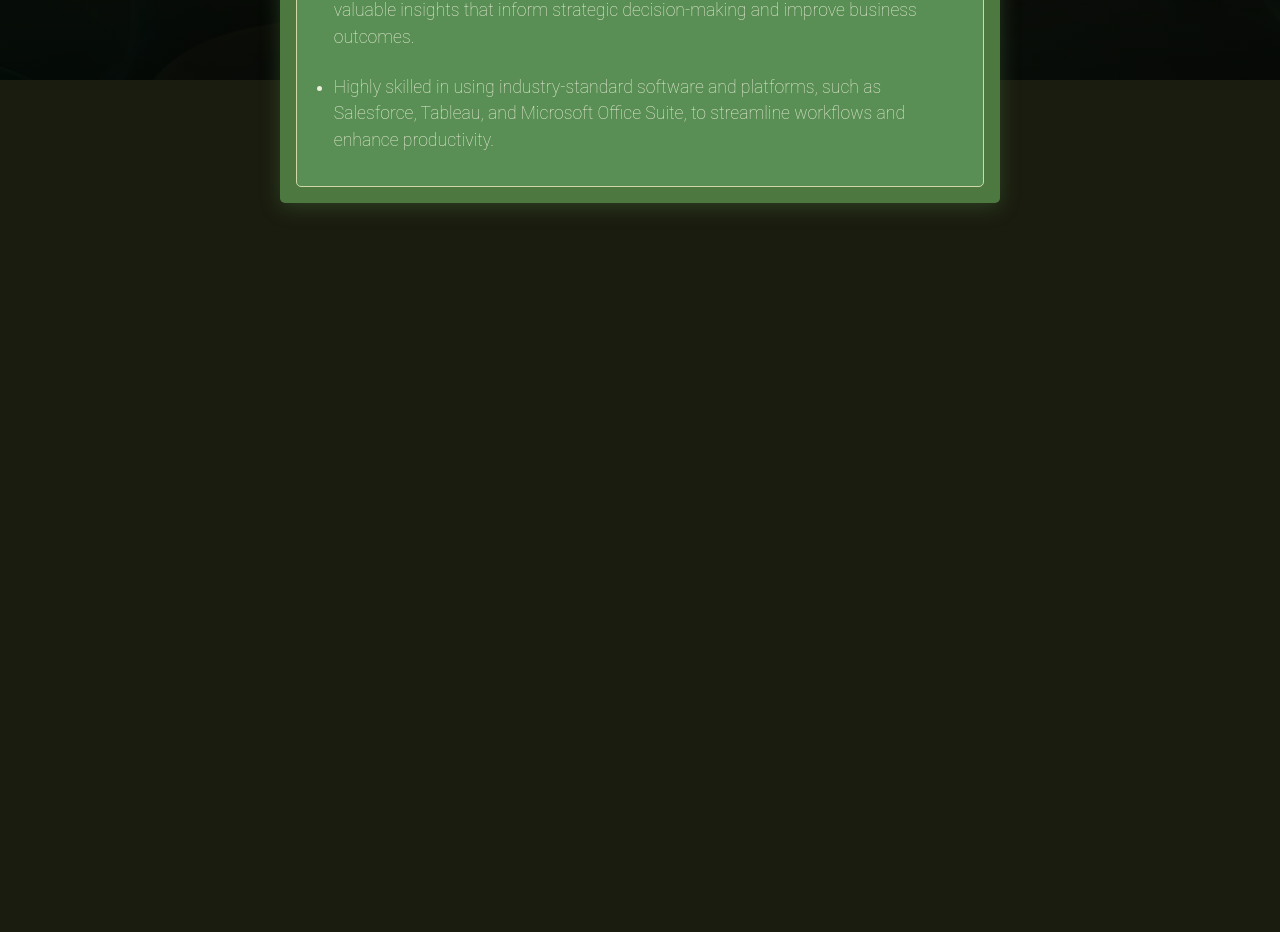
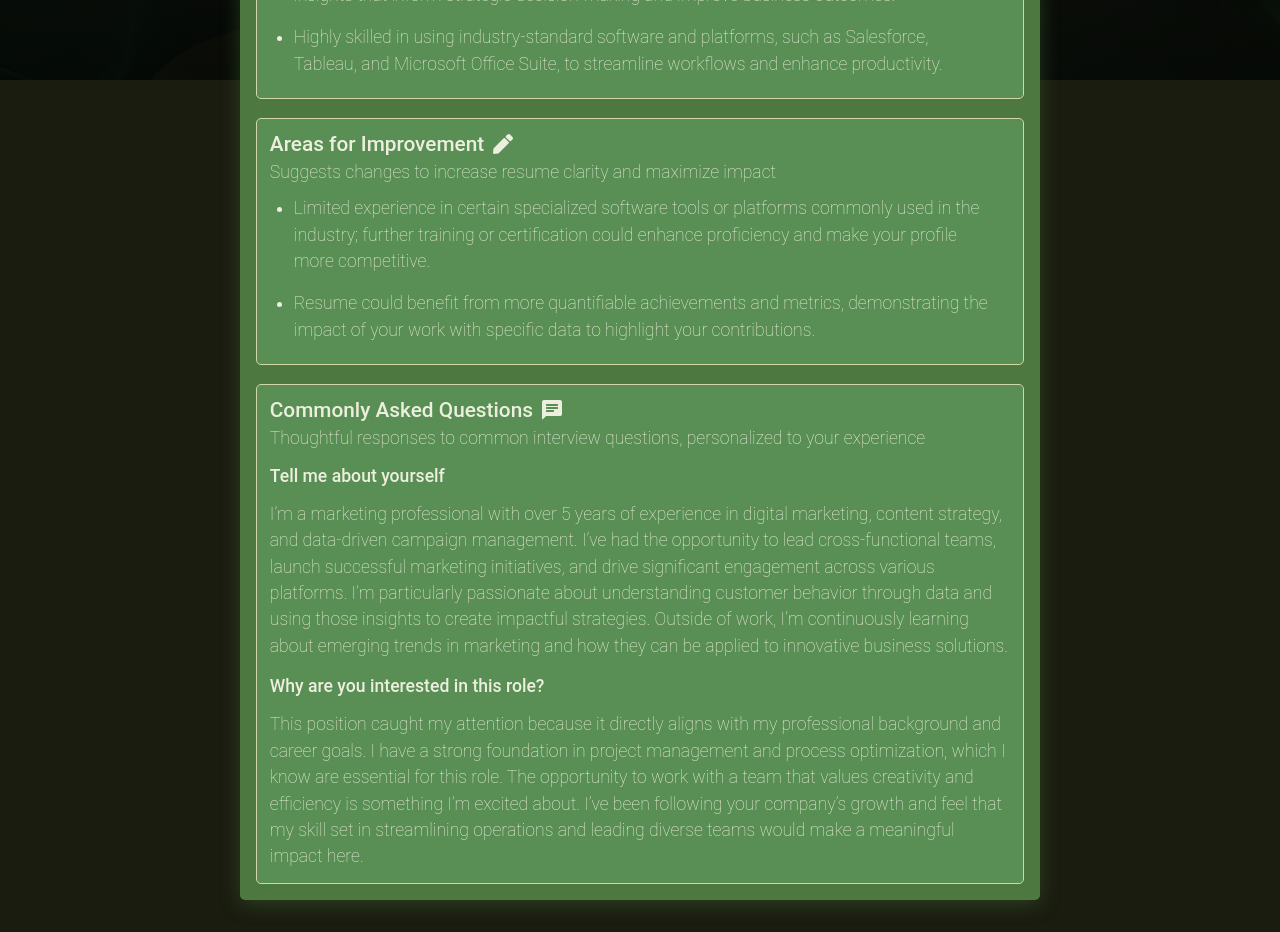
Before and after one commit to charlesphu/SpeedFill, a Next.js app: page /result in a window 1280 px wide. Shown: the part 720-1652 px from the top of the page. Before the commit the page ends 955 px from the top, so only its background shows below. Built offline with nearby package versions, Linux system fonts and the light colour scheme; what @mui/material-nextjs would draw is missing.

Commit message:
Add Improvement and Questions sections to Result page; adjust styling for consistency

```diff
--- a/src/app/result/Section.js
+++ b/src/app/result/Section.js
@@ -8,11 +8,19 @@ const Section = ({ title, subtitle, icon, children }) => {
         maxWidth: null,
       }}>
       {/* Section Title */}
-      <Box display="flex" flexDirection="row" alignItems="center" gap="0.5rem">
+      <Box display="flex" flexDirection="row" alignItems="center" gap="0.55rem">
         <Typography variant="h2" color="title">
           {title}
         </Typography>
-        {icon && <img src={icon} alt="icon" width={20} height={20} />}
+        {icon && (
+          <img
+            src={icon}
+            alt="icon"
+            width={20}
+            height={20}
+            style={{ marginBottom: "0.1rem" }}
+          />
+        )}
       </Box>
       <Typography
         variant="subtitle1"
--- a/src/app/result/page.js
+++ b/src/app/result/page.js
@@ -89,7 +89,10 @@ const StrengthsSection = ({ strengths }) => {
         sx={{
           listStyleType: "disc",
           paddingLeft: "1.5rem",
+          paddingTop: "0rem",
+          paddingBottom: "0rem",
           color: "text.main",
+          marginTop: "0.3rem",
         }}>
         {strengths.map((text, index) => (
           <ListItem
@@ -98,7 +101,14 @@ const StrengthsSection = ({ strengths }) => {
               display: "list-item",
               paddingLeft: "0",
             }}>
-            <ListItemText primary={text} />
+            <ListItemText
+              primary={text}
+              primaryTypographyProps={{ variant: "body1" }}
+              sx={{
+                marginTop: "0rem",
+                marginBottom: "0rem",
+              }}
+            />
           </ListItem>
         ))}
       </List>
@@ -106,14 +116,99 @@ const StrengthsSection = ({ strengths }) => {
   );
 };
 
+const ImprovementSection = ({ improvements }) => {
+  const title = "Areas for Improvement";
+  const subtitle =
+    "Suggests changes to increase resume clarity and maximize impact";
+
+  return (
+    <Section title={title} subtitle={subtitle} icon="./Icons/Pencil.svg">
+      <List
+        sx={{
+          listStyleType: "disc",
+          paddingLeft: "1.5rem",
+          paddingTop: "0rem",
+          paddingBottom: "0rem",
+          color: "text.main",
+          marginTop: "0.3rem",
+        }}>
+        {improvements.map((text, index) => (
+          <ListItem
+            key={index}
+            sx={{
+              display: "list-item",
+              paddingLeft: "0",
+            }}>
+            <ListItemText
+              primary={text}
+              primaryTypographyProps={{ variant: "body1" }}
+              sx={{
+                marginTop: "0rem",
+                marginBottom: "0rem",
+              }}
+            />
+          </ListItem>
+        ))}
+      </List>
+    </Section>
+  );
+};
+
+const QuestionsSection = ({ questions }) => {
+  const title = "Commonly Asked Questions";
+  const subtitle =
+    "Thoughtful responses to common interview questions, personalized to your experience";
+
+  return (
+    <Section title={title} subtitle={subtitle} icon="./Icons/Speech.svg">
+      {questions.map((entry, index) => (
+        <Box
+          key={index}
+          sx={{
+            marginTop: "1rem",
+            display: "flex",
+            gap: "0.8rem",
+            flexDirection: "column",
+          }}>
+          <Typography variant="h5" color="title">
+            {entry.question}
+          </Typography>
+          <Typography variant="body1" color="text.main">
+            {entry.answer}
+          </Typography>
+        </Box>
+      ))}
+    </Section>
+  );
+};
+
 const Result = () => {
+  const TEST_MATCH_SCORE = 23;
+  const TEST_MATCH_EVALUATION = "Needs Improvement";
+
   const TEST_STRENGTHS = [
     "Extensive experience in project management, successfully leading teams to deliver projects on time and within budget, while maintaining high standards of quality and client satisfaction.",
     "Proficient in data analysis, utilizing advanced tools like Excel and Python to extract valuable insights that inform strategic decision-making and improve business outcomes.",
     "Highly skilled in using industry-standard software and platforms, such as Salesforce, Tableau, and Microsoft Office Suite, to streamline workflows and enhance productivity.",
   ];
-  const TEST_MATCH_SCORE = 23;
-  const TEST_MATCH_EVALUATION = "Needs Improvement";
+
+  const TEST_IMPROVEMENTS = [
+    "Limited experience in certain specialized software tools or platforms commonly used in the industry; further training or certification could enhance proficiency and make your profile more competitive.",
+    "Resume could benefit from more quantifiable achievements and metrics, demonstrating the impact of your work with specific data to highlight your contributions.",
+  ];
+
+  const TEST_QUESTIONS = [
+    {
+      question: "Tell me about yourself",
+      answer:
+        "I’m a marketing professional with over 5 years of experience in digital marketing, content strategy, and data-driven campaign management. I’ve had the opportunity to lead cross-functional teams, launch successful marketing initiatives, and drive significant engagement across various platforms. I’m particularly passionate about understanding customer behavior through data and using those insights to create impactful strategies. Outside of work, I’m continuously learning about emerging trends in marketing and how they can be applied to innovative business solutions.",
+    },
+    {
+      question: "Why are you interested in this role?",
+      answer:
+        "This position caught my attention because it directly aligns with my professional background and career goals. I have a strong foundation in project management and process optimization, which I know are essential for this role. The opportunity to work with a team that values creativity and efficiency is something I’m excited about. I’ve been following your company’s growth and feel that my skill set in streamlining operations and leading diverse teams would make a meaningful impact here.",
+    },
+  ];
 
   return (
     <Box
@@ -140,13 +235,15 @@ const Result = () => {
           title="Your Resume Analysis"
           subtitle="Polish your resume with expert insights!"
           sx={{
-            maxWidth: "45rem",
+            maxWidth: "50rem",
           }}>
           <MatchSection
             score={TEST_MATCH_SCORE}
             evaluation={TEST_MATCH_EVALUATION}
           />
           <StrengthsSection strengths={TEST_STRENGTHS} />
+          <ImprovementSection improvements={TEST_IMPROVEMENTS} />
+          <QuestionsSection questions={TEST_QUESTIONS} />
         </Container>
       </Box>
 
@@ -155,6 +252,7 @@ const Result = () => {
         <NavBarItem text="Dashboard" src="/dashboard" />
         <NavBarItem text="Sign Out" src="/sign-out" />
       </NavBar>
+
       <Background imageUrl="/background.jpg" />
     </Box>
   );
```
